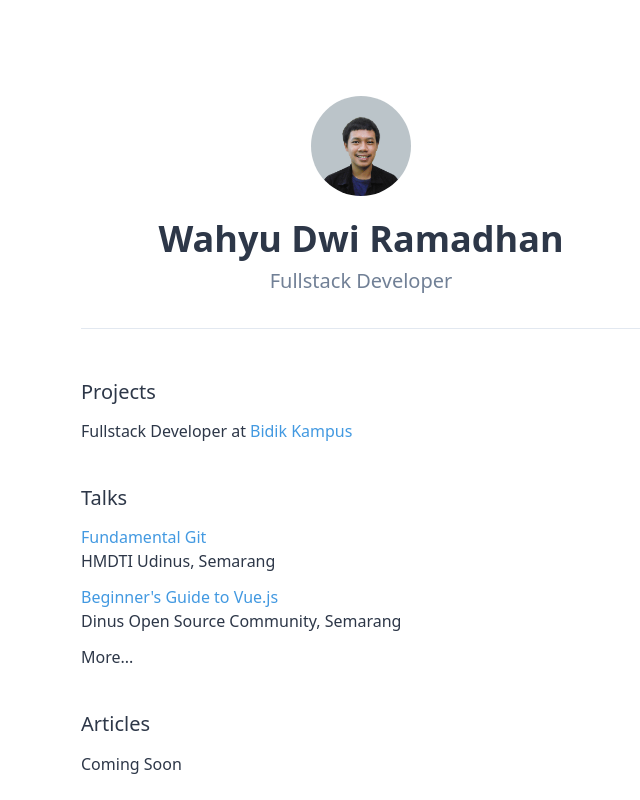
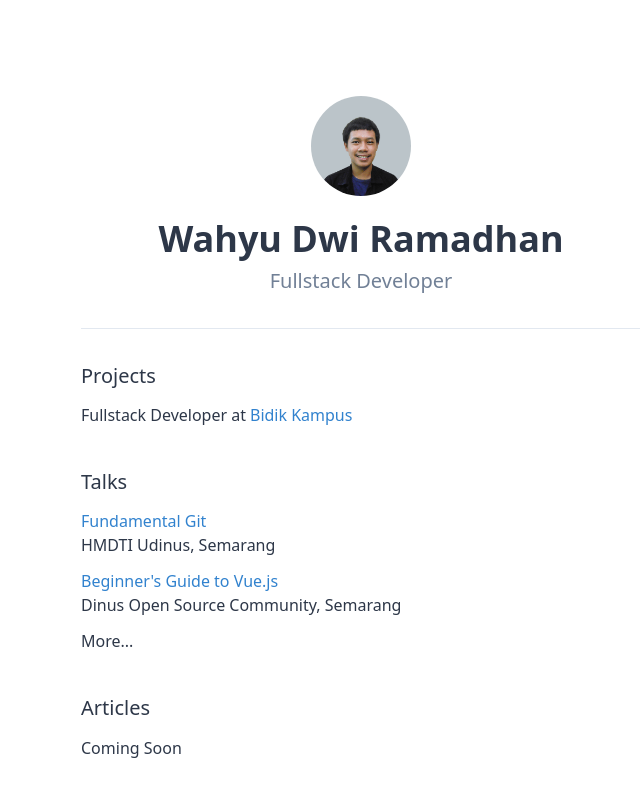
Before and after one commit to wdwiramadhan/wdwiramadhan, a Next.js app: page / in a window 1280 px wide. Shown: the top 800 px of the page, without its empty margins (279-919 px from the left). Built offline with nearby package versions, Linux system fonts and the light colour scheme.

Commit message:
Change link color

```diff
--- a/components/footer.tsx
+++ b/components/footer.tsx
@@ -11,7 +11,7 @@ export default function Footer() {
             <span>
               <a
                 href="https://nextjs.org/"
-                className="ml-1 text-gray-700 hover:text-blue-500"
+                className="ml-1 text-gray-700 hover:text-blue-600"
                 target="_blank"
                 rel="noreferrer"
                 aria-label="next link"
--- a/pages/index.tsx
+++ b/pages/index.tsx
@@ -31,14 +31,14 @@ export default function Index() {
             </div>
             <hr className="mt-8" />
           </section>
-          <section className="flex flex-col px-5 sm:px-2 mx-auto max-w-xl mt-10 sm:mt-12">
+          <section className="flex flex-col px-5 sm:px-2 mx-auto max-w-xl mt-6 sm:mt-8">
             <h1 className="text-xl text-gray-800">Projects</h1>
             <div className="text-gray-800 text-base mt-3">
               Fullstack Developer at
               <span>
                 <a
                   href="https://bidikkampus.com/"
-                  className="ml-1 text-blue-500 hover:text-blue-700"
+                  className="ml-1 text-blue-600 hover:text-blue-700"
                   target="_blank"
                   rel="noreferrer"
                   aria-label="next link"
@@ -55,7 +55,7 @@ export default function Index() {
                 <li>
                   <a
                     href={talk.slides}
-                    className="text-blue-500 hover:text-blue-700 text-base"
+                    className="text-blue-600 hover:text-blue-700 text-base"
                     target="_blank"
                     rel="noreferrer"
                     aria-label="next link"
@@ -70,7 +70,7 @@ export default function Index() {
             ))}
             <div className="flex-auto mt-3">
               <Link as="/talks" href="/talks">
-                <a className="text-gray-800 hover:text-blue-500 text-base">
+                <a className="text-gray-800 hover:text-blue-600 text-base">
                   <span>More...</span>
                 </a>
               </Link>
--- a/pages/talks.tsx
+++ b/pages/talks.tsx
@@ -15,7 +15,7 @@ export default function talks() {
           <div className="mx-auto px-5 sm:px-2 max-w-xl mt-16">
             <div className="flex">
               <Link href="/">
-                <a className="text-gray-800 hover:text-blue-500 flex flex-row">
+                <a className="text-gray-800 hover:text-blue-600 flex flex-row">
                   <svg
                     xmlns="http://www.w3.org/2000/svg"
                     viewBox="0 0 20 20"
@@ -38,7 +38,7 @@ export default function talks() {
                   <li className="mt-3">
                     <a
                       href={talk.slides}
-                      className="text-blue-500 hover:text-blue-700 text-lg"
+                      className="text-blue-600 hover:text-blue-700 text-lg"
                       target="_blank"
                       rel="noreferrer"
                       aria-label="next link"
```
